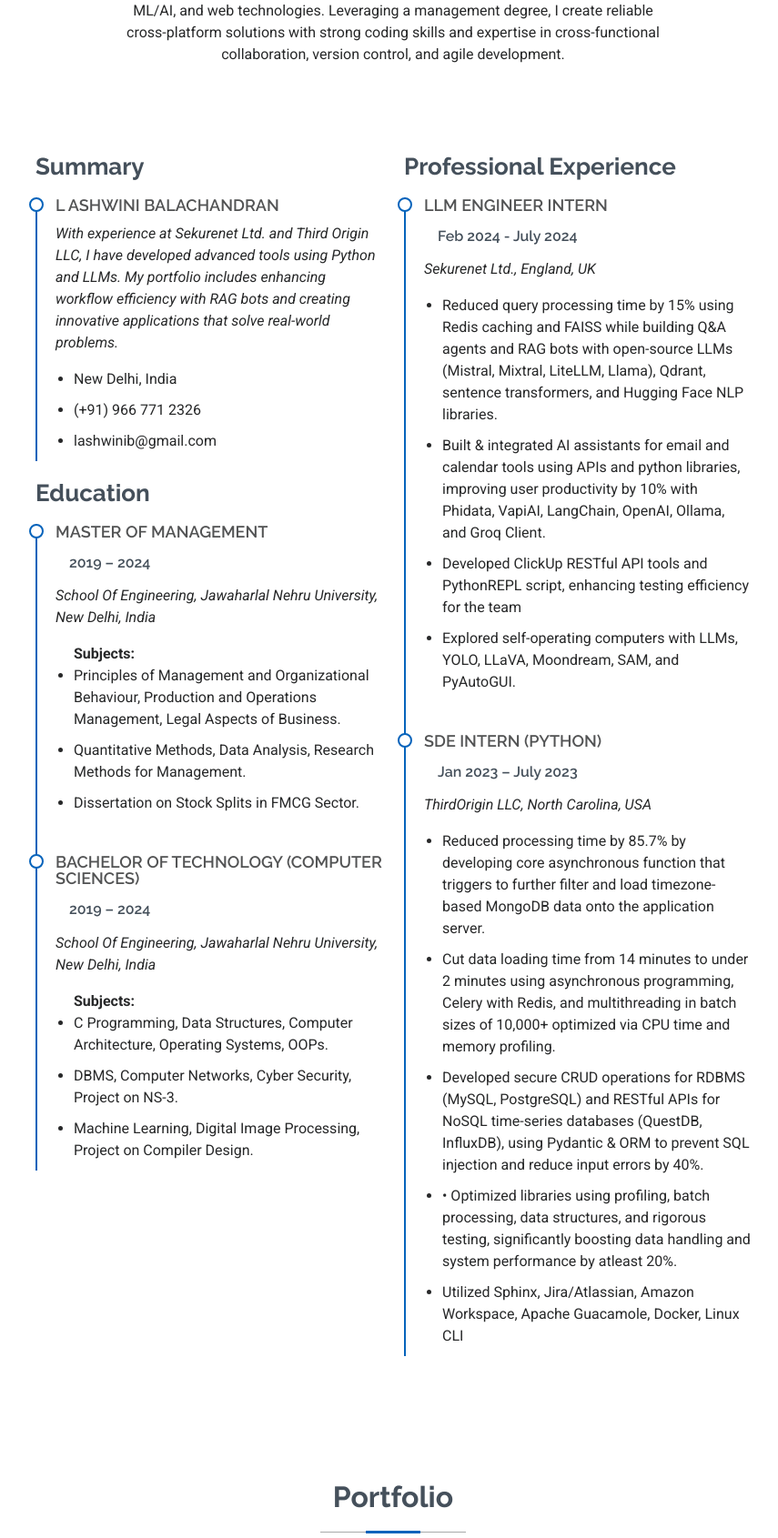
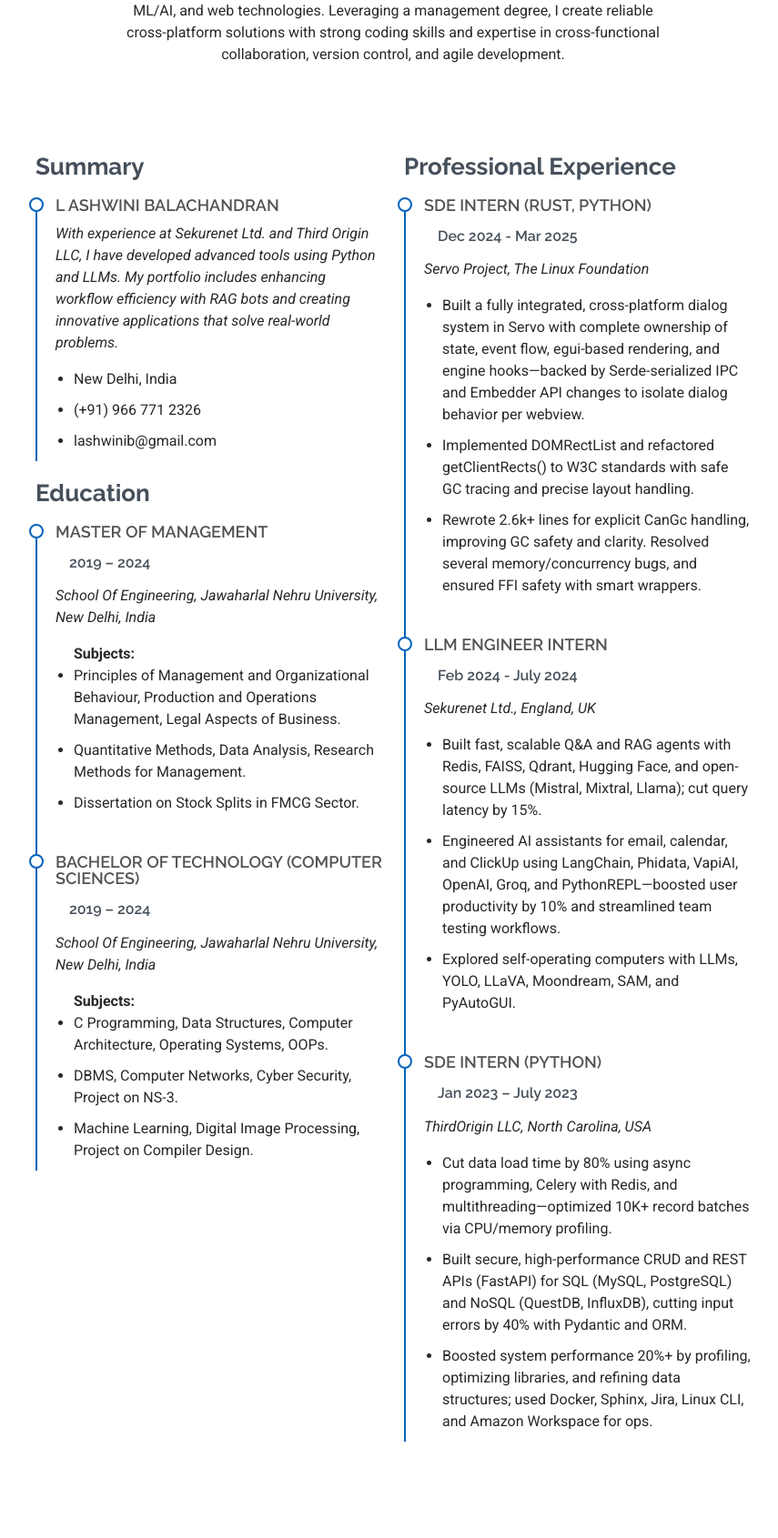
Before and after one commit to chickenleaf/portfolio, a Django app: page / in a window 1280 px wide. Shown: the part 2280-3971 px from the top of the page at 91% size, without its empty margins (238-1093 px from the left). Run offline with Django 5.2, Linux system fonts and the light colour scheme; some libraries are stand-ins or nearby versions.

Commit message:
updating with servo info

```diff
--- a/portfolio/settings.py
+++ b/portfolio/settings.py
@@ -24,9 +24,9 @@ BASE_DIR = Path(__file__).resolve().parent.parent
 SECRET_KEY = 'django-insecure-+k=t26doc^55mr@_m_nn(r!9_#xqg+b4p+m!66!#0=i=itc=ig'
 
 # SECURITY WARNING: don't run with debug turned on in production!
-DEBUG = False
+DEBUG = True
 
-ALLOWED_HOSTS = ['chickenleaf.onrender.com', 'localhost', '127.0.0.1']
+ALLOWED_HOSTS = ['chickenleaf.onrender.com', 'localhost', '127.0.0.1', '0.0.0.0']
 
 
 # Application definition
--- a/website/templates/landing.html
+++ b/website/templates/landing.html
@@ -63,12 +63,12 @@
         <div class="row justify-content-center">
           <div class="col-lg-9">
             <h2>Ashwini <span><a href="{% url 'download_resume' %}" class="btn btn-outline-success btn-sm" target="_blank">Download Resume</a></span> </h2>
-            <p><span class="typed" data-typed-items="Software Engineer, ML/AI Developer, Data Analyst, Web Developer">Designer</span><span class="typed-cursor typed-cursor--blink" aria-hidden="true"></span></p>
+            <p><span class="typed" data-typed-items="Software Engineer, ML/AI Engineer, Data Analyst, Backend Developer, Low-level Systems Engineer"></span><span class="typed-cursor typed-cursor--blink" aria-hidden="true"></span></p>
             <div class="social-links">
               <a href="https://github.com/chickenleaf"><i class="bi bi-github"></i></a>
               <a href="https://www.linkedin.com/in/ashwini-lb/"><i class="bi bi-linkedin"></i></a>
               <a href="https://leetcode.com/u/chickenleaf/"><i class="bi bi-file-earmark-code-fill"></i></a>
-              <a href="https://stackoverflow.com/users/11910288/l-ashwini-balachandran"><i class="bi bi-stack-overflow"></i></a>
+              <a href="https://chickenleaf.wordpress.com/"><i class="bi bi-pen-fill"></i></a>
             </div>
           </div>
         </div>
@@ -257,15 +257,28 @@
           <div class="col-lg-5" data-aos="fade-up" data-aos-delay="200">
             <h3 class="resume-title">Professional Experience</h3>
             <div class="resume-item">
+              <h4>SDE Intern (Rust, Python)</h4>
+              <h5>Dec 2024 - Mar 2025</h5>
+              <p><em>Servo Project, The Linux Foundation</em></p><ul>
+                <li>
+                  Built a fully integrated, cross-platform dialog system in Servo with complete ownership of state, event flow, egui-based rendering, and engine hooks—backed by Serde-serialized IPC and Embedder API changes to isolate dialog behavior per webview.
+                </li>
+                <li>
+                  Implemented DOMRectList and refactored getClientRects() to W3C standards with safe GC tracing and precise layout handling.
+                </li>
+                <li>
+                  Rewrote 2.6k+ lines for explicit CanGc handling, improving GC safety and clarity. Resolved several memory/concurrency bugs, and ensured FFI safety with smart wrappers.
+                </li>
+              </ul>
+            </div><!-- Edn Resume Item -->
+
+            <div class="resume-item">
               <h4>LLM Engineer Intern</h4>
               <h5>Feb 2024 - July 2024</h5>
               <p><em>Sekurenet Ltd., England, UK</em></p><ul>
-                <li>Reduced query processing time by 15% using Redis caching and FAISS while building Q&ampA agents and RAG
-                  bots with open-source LLMs (Mistral, Mixtral, LiteLLM, Llama), Qdrant, sentence transformers, and Hugging Face NLP libraries.
+                <li>Built fast, scalable Q&A and RAG agents with Redis, FAISS, Qdrant, Hugging Face, and open-source LLMs (Mistral, Mixtral, Llama); cut query latency by 15%.
                 </li>
-                <li>Built &amp integrated AI assistants for email and calendar tools using APIs and python libraries, improving user productivity by 10% with Phidata, VapiAI, LangChain, OpenAI, Ollama, and Groq Client.
-                  </li>
-                <li>Developed ClickUp RESTful API tools and PythonREPL script, enhancing testing efficiency for the team
+                <li>Engineered AI assistants for email, calendar, and ClickUp using LangChain, Phidata, VapiAI, OpenAI, Groq, and PythonREPL—boosted user productivity by 10% and streamlined team testing workflows.
                 </li>
                 <li>Explored self-operating computers with LLMs, YOLO, LLaVA, Moondream, SAM, and PyAutoGUI.
                 </li>
@@ -277,19 +290,11 @@
               <h5>Jan 2023 – July 2023</h5>
               <p><em>ThirdOrigin LLC, North Carolina, USA</em></p>
               <ul>
-                <li>Reduced processing time by 85.7% by developing core asynchronous function that triggers to further filter and
-                  load timezone-based MongoDB data onto the application server.
+                <li>Cut data load time by 80% using async programming, Celery with Redis, and multithreading—optimized 10K+ record batches via CPU/memory profiling.
                 </li>
-                <li>Cut data loading time from 14 minutes to under 2 minutes using asynchronous programming, Celery with
-                  Redis, and multithreading in batch sizes of 10,000+ optimized via CPU time and memory profiling.
+                <li>Built secure, high-performance CRUD and REST APIs (FastAPI) for SQL (MySQL, PostgreSQL) and NoSQL (QuestDB, InfluxDB), cutting input errors by 40% with Pydantic and ORM.
                 </li>
-                <li>Developed secure CRUD operations for RDBMS (MySQL, PostgreSQL) and RESTful APIs for NoSQL
-                  time-series databases (QuestDB, InfluxDB), using Pydantic &amp ORM to prevent SQL injection and reduce
-                  input errors by 40%.
-                  </li>
-                <li>• Optimized libraries using profiling, batch processing, data structures, and rigorous testing, significantly boosting data handling and system performance by atleast 20%.
-                  </li>
-                <li>Utilized Sphinx, Jira/Atlassian, Amazon Workspace, Apache Guacamole, Docker, Linux CLI
+                <li>Boosted system performance 20%+ by profiling, optimizing libraries, and refining data structures; used Docker, Sphinx, Jira, Linux CLI, and Amazon Workspace for ops.
                 </li>
               </ul>
             </div><!-- Edn Resume Item -->
@@ -634,7 +639,7 @@
         <a href="https://github.com/chickenleaf"><i class="bi bi-github"></i></a>
         <a href="https://www.linkedin.com/in/ashwini-lb/"><i class="bi bi-linkedin"></i></a>
         <a href="https://leetcode.com/u/chickenleaf/"><i class="bi bi-file-earmark-code-fill"></i></a>
-        <a href="https://stackoverflow.com/users/11910288/l-ashwini-balachandran"><i class="bi bi-stack-overflow"></i></a>
+        <a href="https://chickenleaf.wordpress.com/"><i class="bi bi-pen-fill"></i></a>
       </div>
       <div class="container">
         <div class="copyright">
```
Also changed, not shown: 1 other file. Lines whose indentation alone changed are shown as unchanged.
